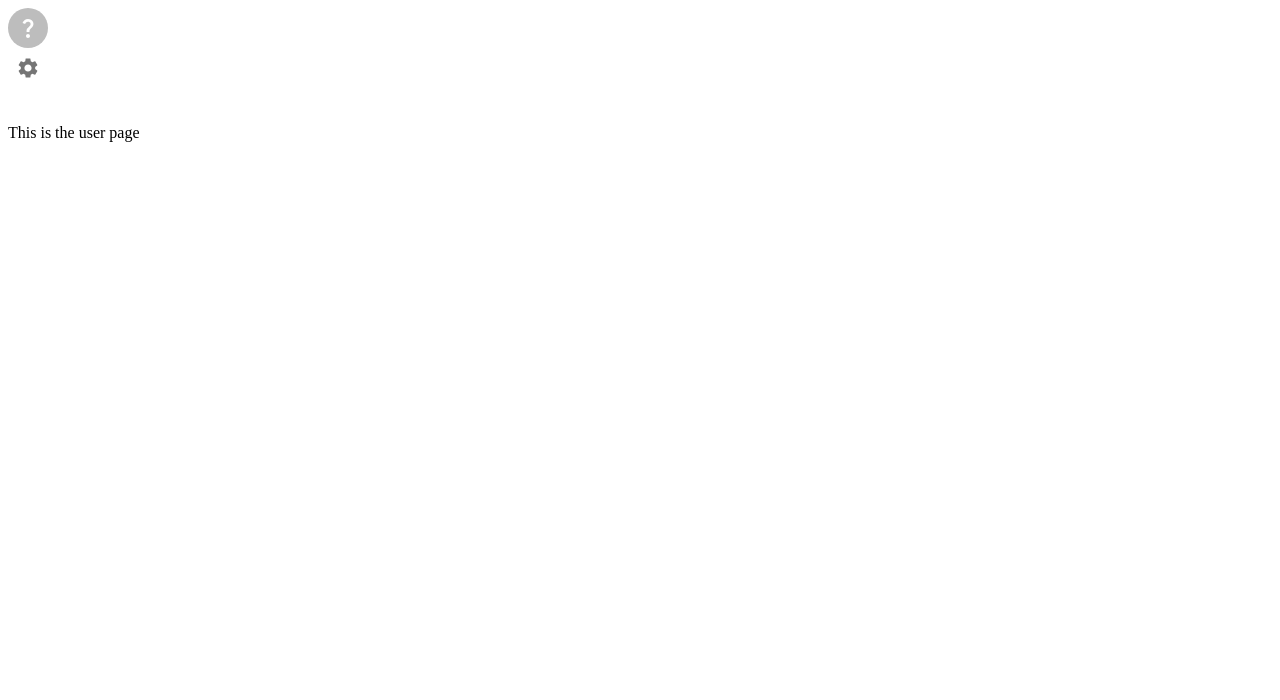
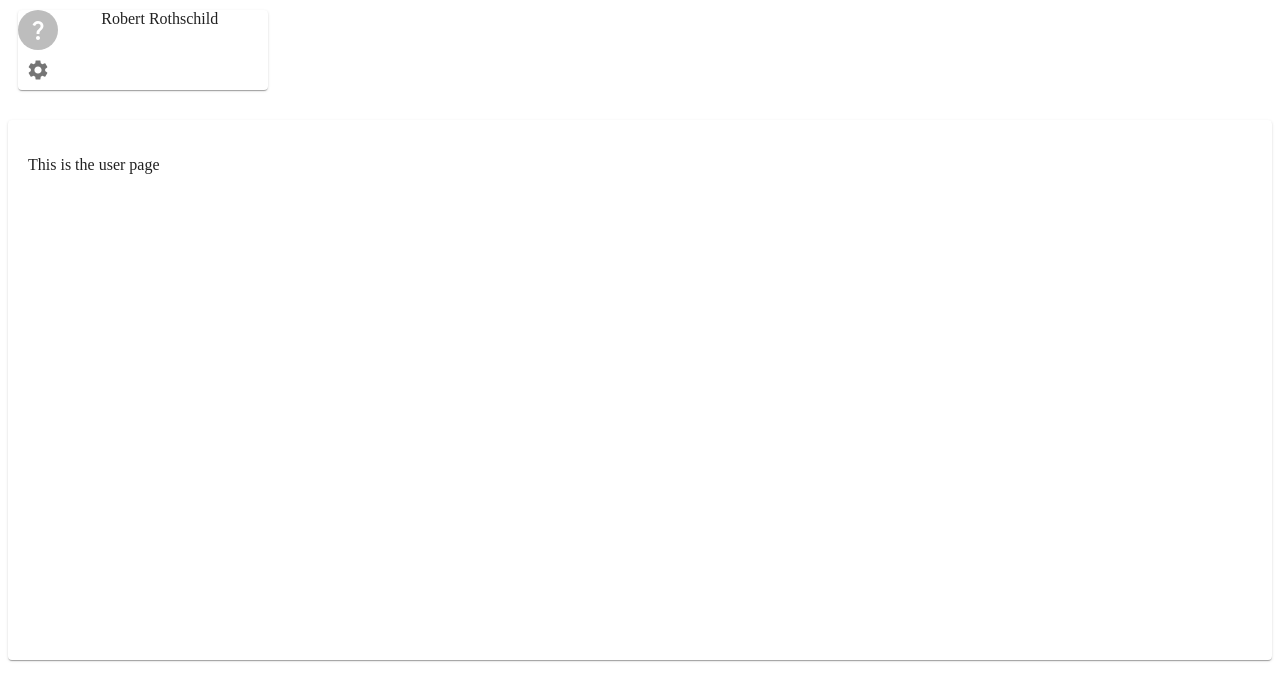
Before and after one commit to rarothschild/Dashboard, a React app in the folder frontend/: page /CreateUser in a window 1280 px wide. Shown: the top 700 px of the page. Built offline with nearby package versions, Linux system fonts and the light colour scheme; the HTML template or start-up script is replaced by a standard one.

Commit message:
Updating main layout and styles

```diff
--- a/frontend/src/components/App.js
+++ b/frontend/src/components/App.js
@@ -1,6 +1,7 @@
 import { Component } from "react";
 import * as React from 'react';
 import UserProfCard from "./UserProfCard";
+import HouseFinance from "./HouseFinance"
 import HomePage from "./HomePage";
 import Boarder from "./Boarder";
 import { render } from "react-dom";
@@ -22,14 +23,18 @@ export default class App extends Component {
         <div id="header">
           <UserProfCard />
         </div>
-        <div class="content">
-          <Router>
+        <div id="content" class="center">
+        <Paper>
+          <Box sx={{ width: '500px' , height: '500px', padding: '20px'}}>
+            <Router>
               <Switch>
-                  <Route exact path="/"><p>This is the test page</p></Route>
-                  <Route path='/HouseFinance'><p>This is the house finance page</p></Route>
-                  <Route path='/CreateUser'><p>This is the user page</p></Route>
+                <Route exact path="/"><p>This is the test page</p></Route>
+                <Route path='/HouseFinance'><HouseFinance /></Route>
+                <Route path='/CreateUser'><p>This is the user page</p></Route>
               </Switch>
-          </Router>
+            </Router>
+          </Box>
+        </Paper>
         </div>
       </div>
     );
--- a/frontend/src/components/HouseFinance.js
+++ b/frontend/src/components/HouseFinance.js
@@ -1,12 +1,11 @@
-import React, { Component } from "react";
+import * as React from 'react';
+import Box from '@mui/material/Box';
+import Grid from "@material-ui/core/Grid";
+import Paper from '@mui/material/Paper';
 
-export default class HouseFinance extends Component{
-    constructor(props) {
-        super(props);
-    }
-    render() {
-        return (
-        <p>This is page</p>
-        )
-    }
+
+export default function HouseFinance() {
+    return(
+        <p>test</p>
+    )
 }
--- a/frontend/src/components/UserProfCard.js
+++ b/frontend/src/components/UserProfCard.js
@@ -1,6 +1,7 @@
 import * as React from 'react';
 import Box from '@mui/material/Box';
 import Grid from "@material-ui/core/Grid";
+import Paper from '@mui/material/Paper';
 import Avatar from '@mui/material/Avatar';
 import Button from '@mui/material/Button';
 import IconButton from '@mui/material/IconButton';
@@ -16,19 +17,30 @@ import Radio from "@material-ui/core/Radio";
 import RadioGroup from "@material-ui/core/RadioGroup";
 import FormControlLabel from "@material-ui/core/FormControlLabel";
 
+const profPic = styled('div')({
+    backgroundColor: 'aliceblue',
+});
+
 function UserProfCard() {
     return(
-        <Box sx={{height: '100px', width: '300px', border: '1px'}}>
-            <div>
-                <div>
+        <Box sx={{height: '100px', width: '250px', margin: '10px'}}>
+            <Paper>
+                <Grid container>
+                    <Grid item xs={4}>
+                        <profPic>
                             <Avatar>
                                 <QuestionMarkIcon />
                             </Avatar>
-                </div>
+                        </profPic>
                         <div>
                             <IconButton variant="contained"><SettingsIcon/></IconButton>
                         </div>
-            </div>
+                    </Grid>
+                    <Grid item xs={8}>
+                        Robert Rothschild
+                    </Grid>
+                </Grid>
+            </Paper>
         </Box>
     )
 }
--- a/frontend/static/css/index.css
+++ b/frontend/static/css/index.css
@@ -22,12 +22,13 @@ html, body{
 }
 
 #main {
-    padding: 50px;
+    width: 100%;
+    height: 100%;
 }
 
 #app {
-    width: 100%;
-    height: 100%;
+    width: 80%;
+    height: 80%;
 }
 
 #header {
@@ -42,11 +43,14 @@ html, body{
 }
 
 #content {
+    max-width: 80%;
+    min-width: 70%;
+}
+
+.center {
     position: absolute;
     top: 50%;
     left: 50%;
     transform: translate(-50%, -50%);
-    width: 100%;
-    height: 100%;
     display: flex;
 }
--- a/frontend/templates/frontend/index.html
+++ b/frontend/templates/frontend/index.html
@@ -9,7 +9,7 @@
     </head>
     <body>
         <div id="main">
-            <div id="app"></div>
+            <div id="app" class="center"></div>
         </div>
         <script src="{% static 'frontend/main.js' %}"></script>
     </body>
```
Also changed, not shown: frontend/static/frontend/main.js. Lines whose indentation alone changed are shown as unchanged.
